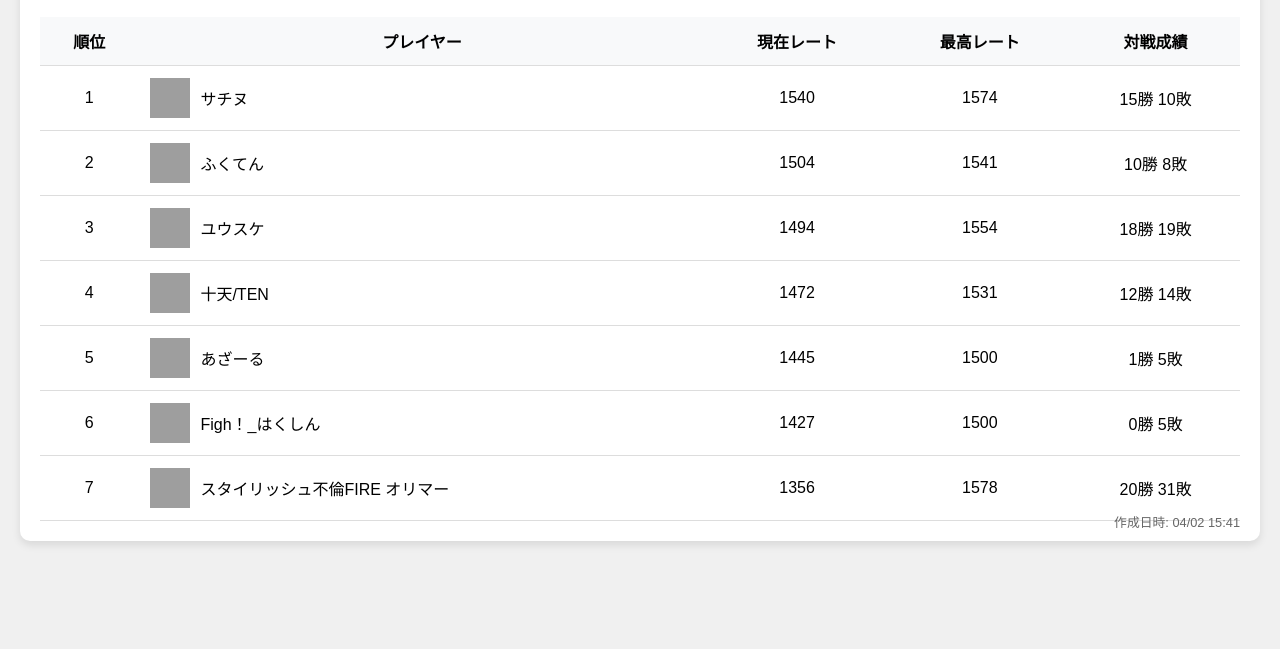
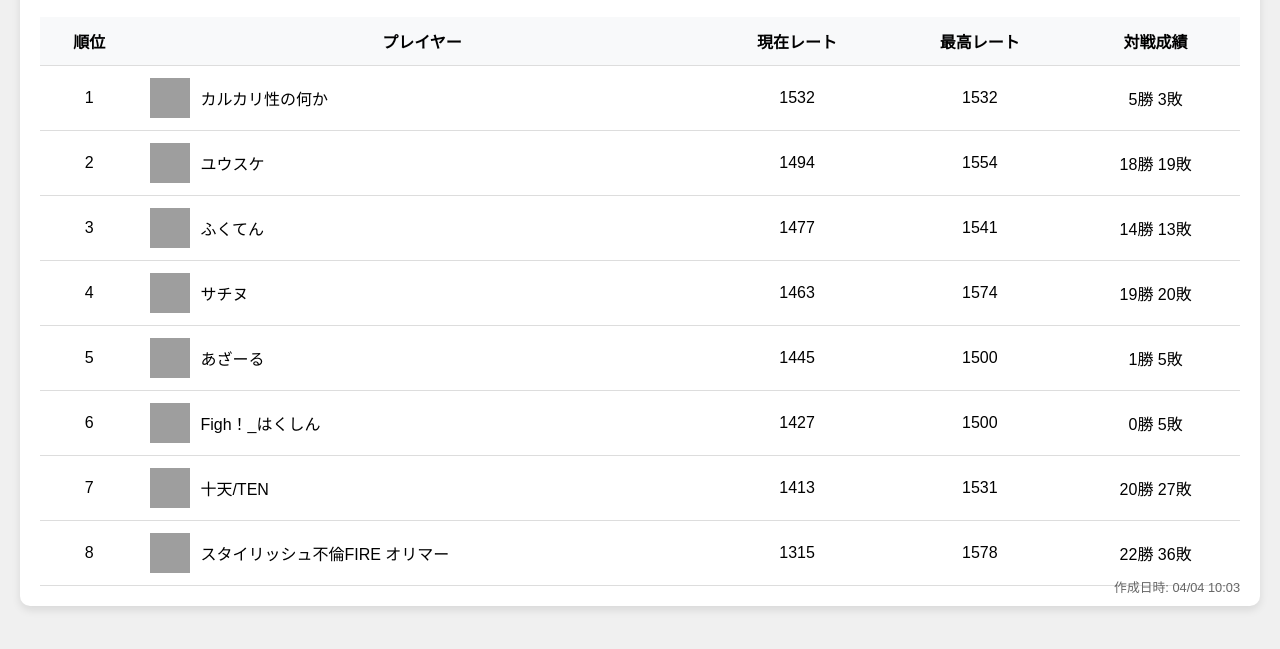
Before and after one commit to Aru-OU/Aru-OU.github.io, a plain HTML site: page index.html in a window 1280 px wide. Shown: the part 89-738 px from the top of the page. Drawn offline with Linux system fonts and the light colour scheme; grey boxes are pictures that could not be loaded.

Commit message:
Update ranking: 04/04 10:03

```diff
--- a/index.html
+++ b/index.html
@@ -83,36 +83,20 @@
         <td>1</td>
         <td>
             <div class="player-info">
-                <img src="https://smashmate.net/img/uimage/20231030/RFZDIZDMCMSJILJQETJZ.jpg" class="player-photo" alt="サチヌ">
-                サチヌ
+                <img src="https://smashmate.net/img/uimage/20230514/UFSTPVZSNPZHXHQCFFPF.jpg" class="player-photo" alt="カルカリ性の何か">
+                カルカリ性の何か
             </div>
         </td>
         <td>
-            1540
+            1532
         </td>
         <td>
-            1574
+            1532
         </td>
-        <td>15勝 10敗</td>
+        <td>5勝 3敗</td>
     </tr>
     <tr>
         <td>2</td>
-        <td>
-            <div class="player-info">
-                <img src="https://pbs.twimg.com/profile_images/1563859983330168837/XOGxE27P.jpg" class="player-photo" alt="ふくてん">
-                ふくてん
-            </div>
-        </td>
-        <td>
-            1504
-        </td>
-        <td>
-            1541
-        </td>
-        <td>10勝 8敗</td>
-    </tr>
-    <tr>
-        <td>3</td>
         <td>
             <div class="player-info">
                 <img src="https://smashmate.net/img/user_default.png" class="player-photo" alt="ユウスケ">
@@ -128,20 +112,36 @@
         <td>18勝 19敗</td>
     </tr>
     <tr>
+        <td>3</td>
+        <td>
+            <div class="player-info">
+                <img src="https://pbs.twimg.com/profile_images/1563859983330168837/XOGxE27P.jpg" class="player-photo" alt="ふくてん">
+                ふくてん
+            </div>
+        </td>
+        <td>
+            1477
+        </td>
+        <td>
+            1541
+        </td>
+        <td>14勝 13敗</td>
+    </tr>
+    <tr>
         <td>4</td>
         <td>
             <div class="player-info">
-                <img src="https://smashmate.net/img/uimage/20230414/TPOKEXUKACOVAMXVIGKY.jpg" class="player-photo" alt="十天/TEN">
-                十天/TEN
+                <img src="https://smashmate.net/img/uimage/20231030/RFZDIZDMCMSJILJQETJZ.jpg" class="player-photo" alt="サチヌ">
+                サチヌ
             </div>
         </td>
         <td>
-            1472
+            1463
         </td>
         <td>
-            1531
+            1574
         </td>
-        <td>12勝 14敗</td>
+        <td>19勝 20敗</td>
     </tr>
     <tr>
         <td>5</td>
@@ -179,17 +179,33 @@
         <td>7</td>
         <td>
             <div class="player-info">
+                <img src="https://smashmate.net/img/uimage/20230414/TPOKEXUKACOVAMXVIGKY.jpg" class="player-photo" alt="十天/TEN">
+                十天/TEN
+            </div>
+        </td>
+        <td>
+            1413
+        </td>
+        <td>
+            1531
+        </td>
+        <td>20勝 27敗</td>
+    </tr>
+    <tr>
+        <td>8</td>
+        <td>
+            <div class="player-info">
                 <img src="https://smashmate.net/img/uimage/20240409/TIOLIKSWUTZOZHAUDKWW.jpg" class="player-photo" alt="スタイリッシュ不倫FIRE オリマー">
                 スタイリッシュ不倫FIRE オリマー
             </div>
         </td>
         <td>
-            1356
+            1315
         </td>
         <td>
             1578
         </td>
-        <td>20勝 31敗</td>
+        <td>22勝 36敗</td>
     </tr>
 </table><table class="Max_screen no">    <tr>
         <th>順位</th>
@@ -207,12 +223,12 @@
             </div>
         </td>
         <td>
-            1356
+            1315
         </td>
         <td>
             1578
         </td>
-        <td>20勝 31敗</td>
+        <td>22勝 36敗</td>
     </tr>
     <tr>
         <td>2</td>
@@ -223,12 +239,12 @@
             </div>
         </td>
         <td>
-            1540
+            1463
         </td>
         <td>
             1574
         </td>
-        <td>15勝 10敗</td>
+        <td>19勝 20敗</td>
     </tr>
     <tr>
         <td>3</td>
@@ -255,15 +271,31 @@
             </div>
         </td>
         <td>
-            1504
+            1477
         </td>
         <td>
             1541
         </td>
-        <td>10勝 8敗</td>
+        <td>14勝 13敗</td>
     </tr>
     <tr>
         <td>5</td>
+        <td>
+            <div class="player-info">
+                <img src="https://smashmate.net/img/uimage/20230514/UFSTPVZSNPZHXHQCFFPF.jpg" class="player-photo" alt="カルカリ性の何か">
+                カルカリ性の何か
+            </div>
+        </td>
+        <td>
+            1532
+        </td>
+        <td>
+            1532
+        </td>
+        <td>5勝 3敗</td>
+    </tr>
+    <tr>
+        <td>6</td>
         <td>
             <div class="player-info">
                 <img src="https://smashmate.net/img/uimage/20230414/TPOKEXUKACOVAMXVIGKY.jpg" class="player-photo" alt="十天/TEN">
@@ -271,15 +303,15 @@
             </div>
         </td>
         <td>
-            1472
+            1413
         </td>
         <td>
             1531
         </td>
-        <td>12勝 14敗</td>
+        <td>20勝 27敗</td>
     </tr>
     <tr>
-        <td>6</td>
+        <td>7</td>
         <td>
             <div class="player-info">
                 <img src="https://smashmate.net/img/uimage/20230818/YXSYBNDJLUBDLUUTJREJ.jpg" class="player-photo" alt="あざーる">
@@ -295,7 +327,7 @@
         <td>1勝 5敗</td>
     </tr>
     <tr>
-        <td>7</td>
+        <td>8</td>
         <td>
             <div class="player-info">
                 <img src="https://smashmate.net/img/uimage/20240330/FOZFKDIPZMEQDBULUNDY.jpg" class="player-photo" alt="Figh！_はくしん">
@@ -311,7 +343,7 @@
         <td>0勝 5敗</td>
     </tr>
 </table>
-        <div class="timestamp">作成日時: 04/02 15:41</div>
+        <div class="timestamp">作成日時: 04/04 10:03</div>
     </div>
 <script>
     const buttonNow = document.getElementById('Now_btn')
```
